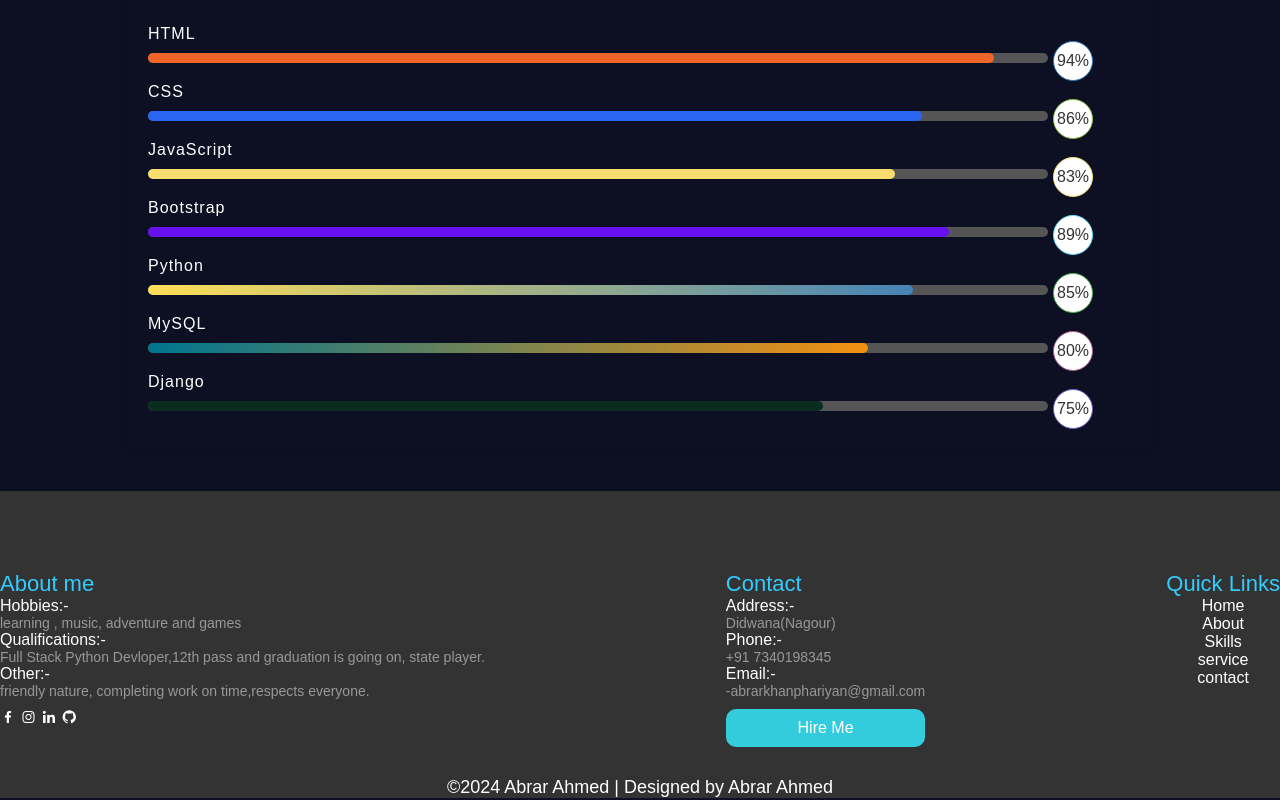
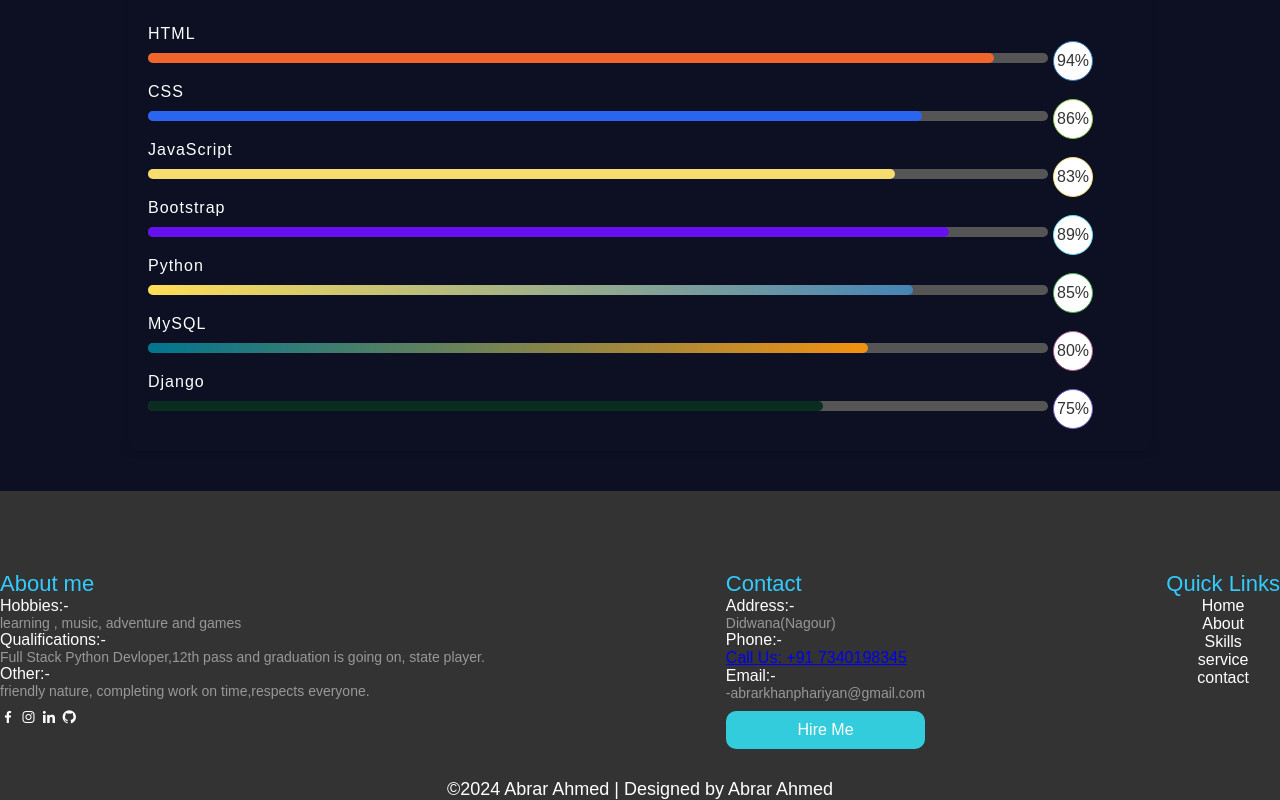
Before and after one commit to abrar1335/Portfolio, a plain HTML site: page index.html in a window 1280 px wide. Shown: the part 2670-3470 px from the top of the page. Drawn offline with nearby package versions, Linux system fonts and the light colour scheme.

Commit message:
Update index.html

```diff
--- a/index.html
+++ b/index.html
@@ -205,7 +205,7 @@
                             <h6>Address:-</h6>
                             <p>Didwana(Nagour)</p>
                             <h6>Phone:-</h6>
-                            <p>+91 7340198345</p>
+                            <a href="tel:+1234567890">Call Us: +91 7340198345</a>
                             <h6>Email:-</h6>
                             <p>-abrarkhanphariyan@gmail.com</p>
                         </div>
```
